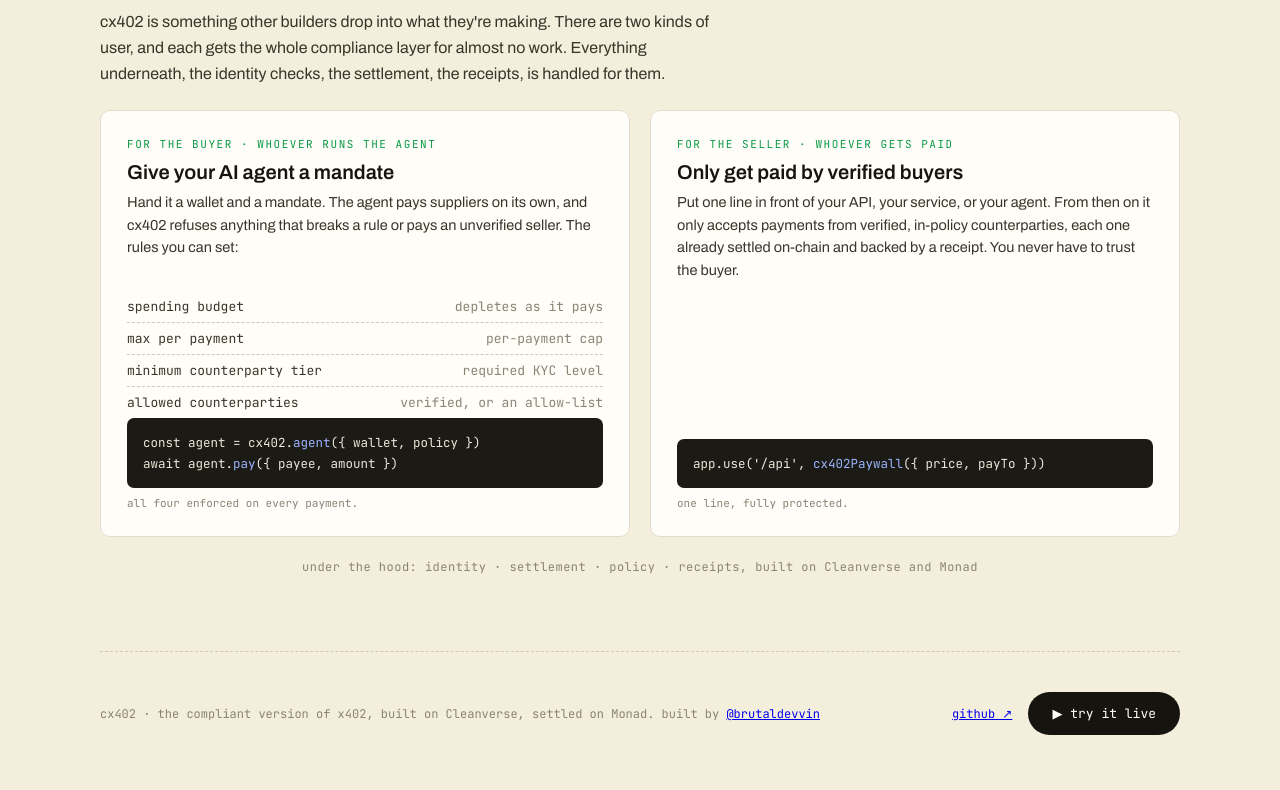
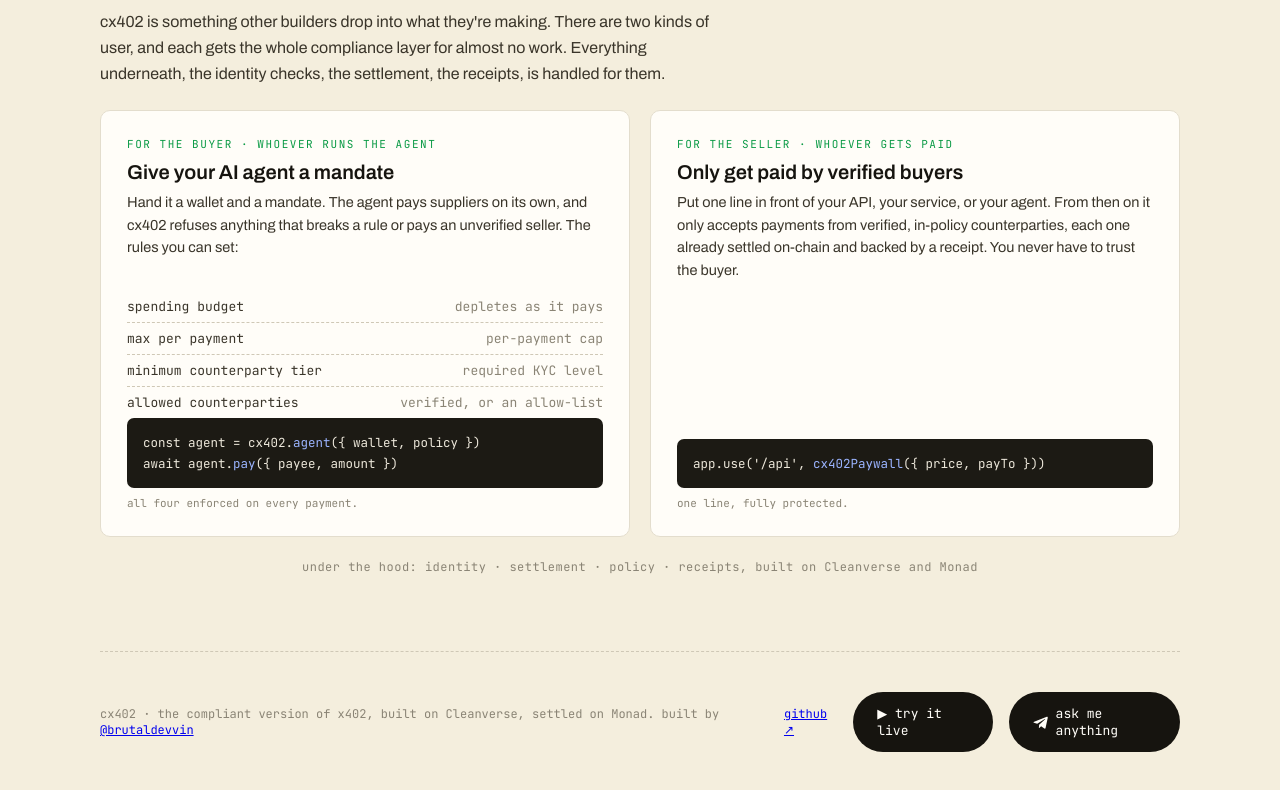
Before and after one commit to brutaldevvin/cx402, a website: page apps/wall/index.html in a window 1280 px wide. Shown: the part 3597-4387 px from the top of the page. Drawn offline with Linux system fonts and the light colour scheme; no server answers.

Commit message:
Add Telegram footer CTA

```diff
--- a/apps/wall/index.html
+++ b/apps/wall/index.html
@@ -147,7 +147,7 @@
   @keyframes srun{from{left:-4px;opacity:0}10%{opacity:1}90%{opacity:1}to{left:calc(100% - 3px);opacity:0}}
 
   footer{border-top:1px dashed var(--line);margin-top:30px;padding:40px 0 60px;display:flex;justify-content:space-between;align-items:center;gap:24px;font-family:'JetBrains Mono',monospace;font-size:12px;color:var(--mut)}
-  .btn{display:inline-block;font-family:'JetBrains Mono',monospace;font-size:13px;color:var(--card);background:var(--ink);border-radius:30px;padding:13px 24px;text-decoration:none;transition:transform .2s}.btn:hover{transform:translateY(-2px)}
+  .btn{display:inline-flex;align-items:center;gap:8px;font-family:'JetBrains Mono',monospace;font-size:13px;color:var(--card);background:var(--ink);border-radius:30px;padding:13px 24px;text-decoration:none;transition:transform .2s}.btn:hover{transform:translateY(-2px)}.btn svg{width:15px;height:15px;fill:currentColor;flex:0 0 auto}
   @media(max-width:860px){
     .herogrid,.live,.anat,.codewrap,.tk,.protocolgrid{grid-template-columns:1fr}
     .grid3{grid-template-columns:1fr}
@@ -360,7 +360,7 @@
 
   <footer>
     <div>cx402 · the compliant version of x402, built on Cleanverse, settled on Monad. built by <a href="https://x.com/brutaldevvin" target="_blank" rel="noreferrer">@brutaldevvin</a></div>
-    <div style="display:flex;gap:16px;align-items:center"><a href="https://github.com/brutaldevvin/cx402" target="_blank">github ↗</a><a class="btn" href="#live">▶ try it live</a></div>
+    <div style="display:flex;gap:16px;align-items:center"><a href="https://github.com/brutaldevvin/cx402" target="_blank">github ↗</a><a class="btn" href="#live">▶ try it live</a><a class="btn" href="https://t.me/brutaldevvin" target="_blank" rel="noreferrer"><svg viewBox="0 0 24 24" aria-hidden="true"><path d="M9.78 15.5l-.38 5.26c.54 0 .77-.23 1.05-.5l2.52-2.41 5.22 3.82c.96.53 1.64.25 1.9-.88L23.54 4.6c.31-1.43-.52-1.99-1.45-1.64L1.83 10.78c-1.38.54-1.36 1.31-.24 1.66l5.18 1.61L18.8 6.52c.57-.37 1.08-.17.66.2z"/></svg><span>ask me anything</span></a></div>
   </footer>
 </main>
 
```
